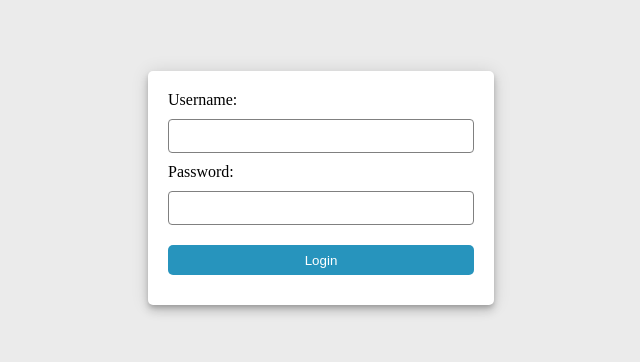
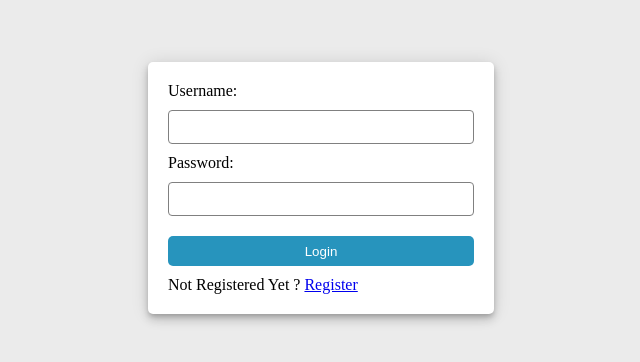
Before and after one commit to gurami98/tasks-angular, an Angular app: page /login in a window 1280 px wide. Shown: the part 212-574 px from the top of the page, without its empty margins (319-959 px from the left). Built offline with nearby package versions, Linux system fonts and the light colour scheme; no server answers.

Commit message:
add register form

```diff
--- a/src/app/app-routing.module.ts
+++ b/src/app/app-routing.module.ts
@@ -4,6 +4,7 @@ import {CommonModule} from "@angular/common";
 import {LoginComponent} from "./auth/login/login.component";
 import {LogoutGuard} from "./auth/guards/logout.guard";
 import {LoginGuard} from "./auth/guards/login.guard";
+import {RegisterComponent} from "./auth/register/register.component";
 
 const routes: Routes = [
   {
@@ -14,6 +15,11 @@ const routes: Routes = [
   {
     path: 'login',
     component: LoginComponent,
+    canActivate: [LogoutGuard]
+  },
+  {
+    path: 'register',
+    component: RegisterComponent,
     canActivate: [LogoutGuard]
   },
   {
--- a/src/app/app.module.ts
+++ b/src/app/app.module.ts
@@ -9,12 +9,14 @@ import {AppRoutingModule} from "./app-routing.module";
 import {AuthModule} from "./auth/auth.module";
 import {FeaturesModule} from "./features/features.module";
 import {LoginComponent} from "./auth/login/login.component";
+import {RegisterComponent} from "./auth/register/register.component";
 
 @NgModule({
   declarations: [
     AppComponent,
     HeaderComponent,
-    LoginComponent
+    LoginComponent,
+    RegisterComponent
   ],
   imports: [
     BrowserModule,
--- a/src/app/auth/login/login.component.html
+++ b/src/app/auth/login/login.component.html
@@ -5,6 +5,6 @@
     <label for="password">Password: </label>
     <input type="password" id='password' name='password' [formControl]="password"/>
     <button (click)="login()">Login</button>
-<!--    <span>Not Registered Yet ? <a routerLink="/currency">Register</a> </span>-->
+    <span>Not Registered Yet ? <a routerLink="/register">Register</a> </span>
   </form>
 </div>
--- /dev/null
+++ b/src/app/auth/register/register.component.html
@@ -0,0 +1,12 @@
+<div class="login-container">
+  <form class="login-form">
+    <label for="username">Username: </label>
+    <input type="text" id='username' name='username' [formControl]="nickname"/>
+    <label for="email">Email: </label>
+    <input type="email" id='email' name='email' [formControl]="email"/>
+    <label for="password">Password: </label>
+    <input type="password" id='password' name='password' [formControl]="password"/>
+    <button (click)="register()">Register</button>
+    <span>Already Registered ? <a routerLink='/login'>Login</a> </span>
+  </form>
+</div>
--- /dev/null
+++ b/src/app/auth/register/register.component.ts
@@ -0,0 +1,23 @@
+import { Component, OnInit } from '@angular/core';
+import {FormControl} from "@angular/forms";
+import {UserDataManagerServiceService} from "../../features/register-form/services/user-data-manager-service.service";
+
+@Component({
+  selector: 'app-register',
+  templateUrl: './register.component.html',
+  styleUrls: ['./register.component.scss', '../login/login.component.scss']
+})
+export class RegisterComponent implements OnInit {
+  nickname: FormControl = new FormControl()
+  email: FormControl = new FormControl()
+  password: FormControl = new FormControl()
+  constructor(private userDataService: UserDataManagerServiceService) { }
+
+  ngOnInit(): void {
+  }
+
+  register(){
+    this.userDataService.addPerson({email: this.email.value, password: this.password.value, nickname: this.nickname.value})
+  }
+
+}
--- a/src/app/features/register-form/models/Person.model.ts
+++ b/src/app/features/register-form/models/Person.model.ts
@@ -2,8 +2,8 @@ export interface Person {
   id?: number,
   email: string,
   password: string,
-  confirmPassword: string,
+  confirmPassword?: string,
   nickname: string,
-  phone: string,
-  website: string
+  phone?: string,
+  website?: string
 }
```
Also changed, not shown: src/app/auth/auth.module.ts (+5 -2 lines), src/app/auth/register/register.component.scss (added).
